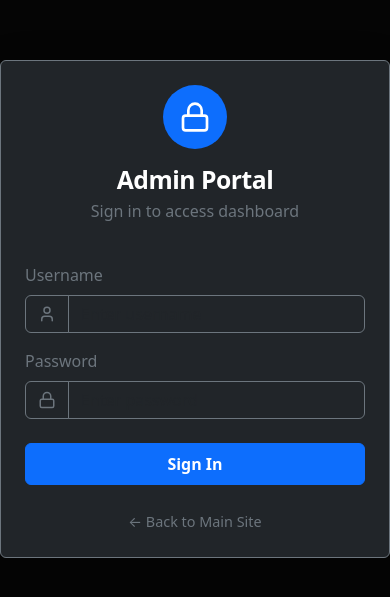
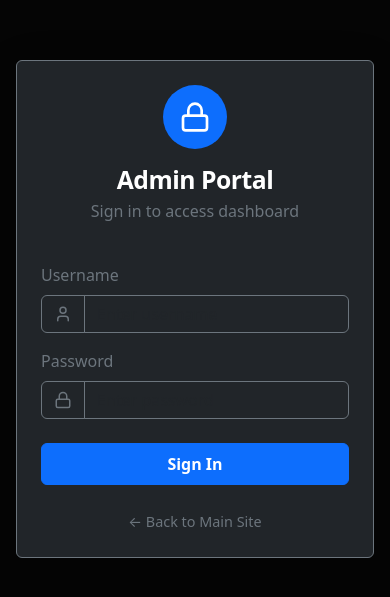
Before and after one commit to VidhunM/atomlifts, a React (Vite) app: page /admin/login in a window 390 px wide. Shown: the part 113-710 px from the top of the page. Built offline with nearby package versions, Linux system fonts and the light colour scheme.

Commit message:
mobile updated

```diff
--- a/src/index.css
+++ b/src/index.css
@@ -2018,6 +2018,31 @@ a {
   font-family: 'Inter', sans-serif;
 }
 
+.admin-login-container {
+  display: flex;
+  align-items: center;
+  justify-content: center;
+  min-height: 100vh;
+  background-color: #050505;
+  padding: 1.5rem;
+}
+
+.admin-login-card {
+  width: 100%;
+  max-width: 400px;
+  padding: 2.5rem;
+}
+
+@media (max-width: 576px) {
+  .admin-login-container {
+    padding: 1rem;
+  }
+
+  .admin-login-card {
+    padding: 1.5rem;
+  }
+}
+
 .admin-sidebar {
   width: 250px;
   background-color: #111;
--- a/src/pages/AdminJobs.jsx
+++ b/src/pages/AdminJobs.jsx
@@ -157,9 +157,9 @@ const AdminJobs = () => {
                   </div>
                 </div>
               </div>
-              <div className="mt-4 text-end">
-                <button type="button" className="btn btn-secondary me-2" onClick={resetForm}>Cancel</button>
-                <button type="submit" className="btn btn-success">{editingId ? 'Update Job' : 'Save Job'}</button>
+              <div className="mt-4 d-flex flex-column flex-md-row justify-content-md-end gap-2">
+                <button type="button" className="btn btn-secondary px-4" onClick={resetForm}>Cancel</button>
+                <button type="submit" className="btn btn-success px-4">{editingId ? 'Update Job' : 'Save Job'}</button>
               </div>
             </form>
           </div>
@@ -174,8 +174,8 @@ const AdminJobs = () => {
             <thead>
               <tr>
                 <th>Title</th>
-                <th>Location</th>
-                <th>Type</th>
+                <th className="d-none d-md-table-cell">Location</th>
+                <th className="d-none d-lg-table-cell">Type</th>
                 <th>Status</th>
                 <th className="text-end">Actions</th>
               </tr>
@@ -187,8 +187,8 @@ const AdminJobs = () => {
                     <div className="fw-bold">{job.title}</div>
                     <small className="text-secondary">{job.department}</small>
                   </td>
-                  <td>{job.location}</td>
-                  <td>{job.type}</td>
+                  <td className="d-none d-md-table-cell">{job.location}</td>
+                  <td className="d-none d-lg-table-cell">{job.type}</td>
                   <td>
                     <button
                       className={`badge border-0 ${job.isActive ? 'bg-success' : 'bg-secondary'}`}
--- a/src/pages/AdminLogin.jsx
+++ b/src/pages/AdminLogin.jsx
@@ -38,8 +38,8 @@ const AdminLogin = () => {
   };
 
   return (
-    <div className="admin-login-container d-flex align-items-center justify-content-center" style={{ minHeight: '100vh', backgroundColor: '#050505' }}>
-      <div className="card bg-dark border-secondary shadow-lg p-4" style={{ width: '100%', maxWidth: '400px' }}>
+    <div className="admin-login-container">
+      <div className="admin-login-card card bg-dark border-secondary shadow-lg">
         <div className="text-center mb-4">
           <div className="d-inline-flex align-items-center justify-content-center bg-primary p-3 rounded-circle mb-3">
             <Lock size={32} className="text-white" />
--- a/src/pages/Contact.jsx
+++ b/src/pages/Contact.jsx
@@ -293,23 +293,33 @@ const Contact = () => {
 
         @media (max-width: 991px) {
           .contact-hero-section {
-            min-height: 400px;
+            min-height: auto;
+            padding-top: 100px !important;
+            padding-bottom: 60px !important;
           }
           .huge-contact-title {
-            font-size: clamp(3rem, 10vw, 5rem);
+            font-size: clamp(3.5rem, 12vw, 5rem);
+            line-height: 1.1;
+          }
+          .contact-content-section {
+            padding-top: 0 !important;
           }
           .contact-form-wrapper {
-            padding: 24px !important;
+            padding: 2rem 1.5rem !important;
+            margin-top: 2rem;
           }
           .contact-info-card {
-            margin-bottom: 0.5rem;
+            margin-bottom: 1rem;
           }
-          .mt-5.contact-info-card-wrapper {
-            margin-top: 1rem !important;
+          .contact-info-card-wrapper {
+            margin-top: 1.5rem !important;
           }
         }
         @media (max-width: 576px) {
-          .display-4 { font-size: 2rem !important; }
+          .display-4 { font-size: 2.25rem !important; }
+          .form-input-contact {
+            padding: 14px 16px;
+          }
         }
       `}</style>
     </div>
```
